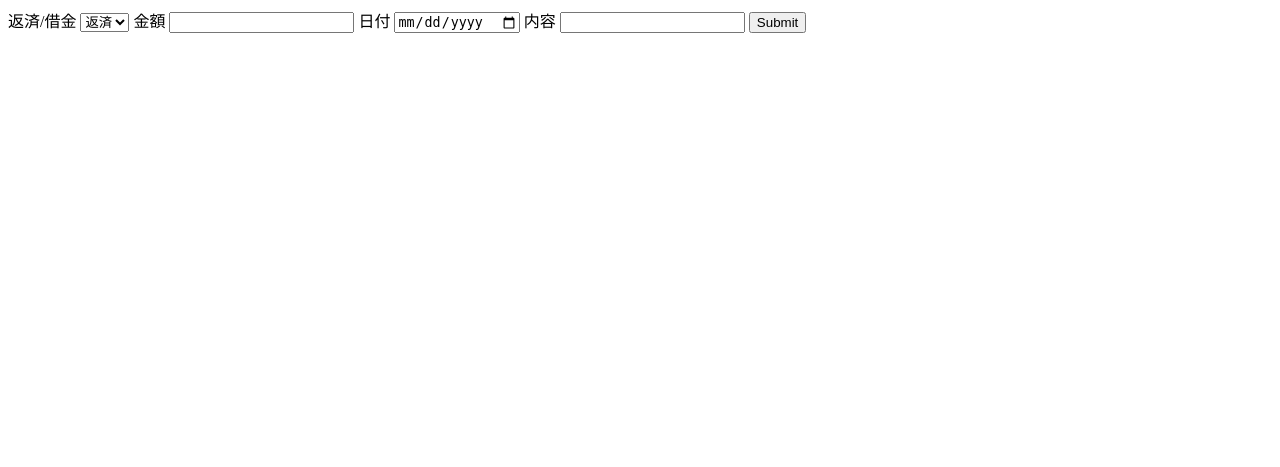
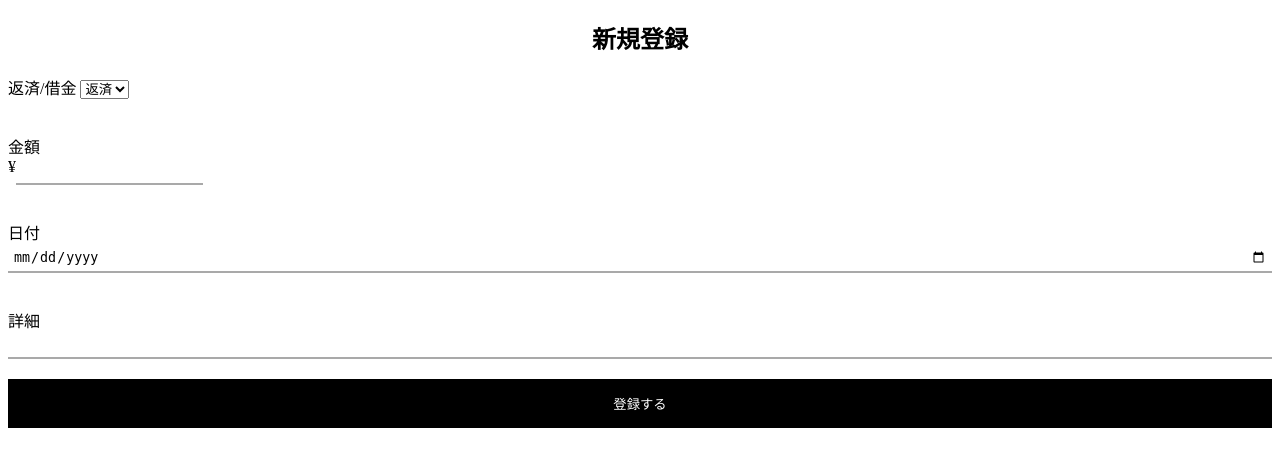
Before and after one commit to suzukias/payback, a Flask app: page /create in a window 1280 px wide. Shown: the top 467 px of the page. Run offline with Flask 3, Linux system fonts and the light colour scheme.

Commit message:
added styles

```diff
--- a/static/style.css
+++ b/static/style.css
@@ -1,4 +1,7 @@
-p,ul,td,th{
+p,
+ul,
+td,
+th {
   margin: 0;
   padding: 0;
 }
@@ -74,5 +77,31 @@ p,ul,td,th{
   color: #fff;
   background-color: #000;
   padding: 3px;
-    font-size: 12px;
+  font-size: 13px;
 }
+.payback__create {
+  text-align: center;
+}
+.payback__create-form {
+}
+.payback__create-content-wrap {
+  display: flex;
+  flex-direction: column;
+  margin-top: 35px;
+}
+.payback__create-price {
+  display: flex;
+}
+.payback__create-box {
+  border: none;
+  border-bottom: 2px solid darkgray;
+  padding: 5px;
+}
+.payback__create-submit {
+  width: 100%;
+  margin: 20px auto 0;
+  background-color: #000;
+  color: #fff;
+  border: none;
+  padding: 15px;
+}
--- a/templates/create.html
+++ b/templates/create.html
@@ -1,18 +1,39 @@
-{% extends 'base.html' %}
-
-{% block body %}
-<form action="/" method="POST">
+{% extends 'base.html' %} {% block body %}
+<h2 class="payback__create">新規登録</h2>
+<form action="/" method="POST" class="payback__create-form">
+  <div>
     <label for="choice">返済/借金</label>
     <select id="choice" name="choice" required>
-        <option value="返済">返済</option>
-        <option value="借金">借金</option>
+      <option value="返済">返済</option>
+      <option value="借金">借金</option>
     </select>
+  </div>
+  <div class="payback__create-content-wrap">
     <label for="price">金額</label>
-    <input type="number" name="price" required>
+    <div class="payback__create-price">
+      <p>¥</p>
+      <input
+        class="payback__create-box payback__create-box-price"
+        type="number"
+        name="price"
+        required
+      />
+    </div>
+  </div>
+  <div class="payback__create-content-wrap">
     <label for="date">日付</label>
-    <input type="date" name="date">
-    <label for="detail">内容</label>
-    <input type="text" name="detail">
-    <input type="submit" name="create">
+    <input class="payback__create-box" type="date" name="date" />
+  </div>
+  <div class="payback__create-content-wrap">
+    <label for="detail">詳細</label>
+    <input class="payback__create-box" type="text" name="detail" />
+  </div>
+
+  <input
+    class="payback__create-submit"
+    type="submit"
+    name="create"
+    value="登録する"
+  />
 </form>
 {% endblock %}
--- a/templates/index.html
+++ b/templates/index.html
@@ -19,7 +19,7 @@
                   <p class="payback__history-price">¥{{ "{:,}".format(post.price) }}</p>
                </div>
             </div>
-            <a class="payback__delete" href="delete/{{ post.id }}" role="button">削除</a>
+            <a class="payback__delete" href="delete/{{ post.id }}" role="button" onclick="return confirm('本当に削除しますか?');">削除</a>
          </div>
          <p>詳細：{{ post.detail}}</p>
       </div>
```
Lines whose indentation alone changed are shown as unchanged.
